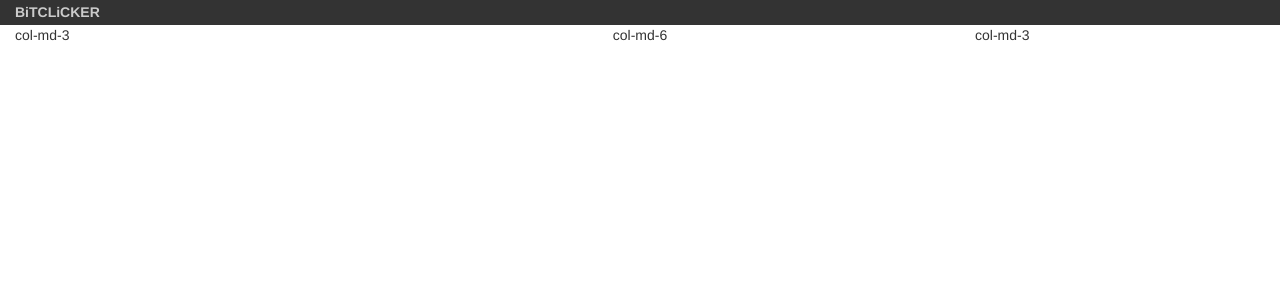
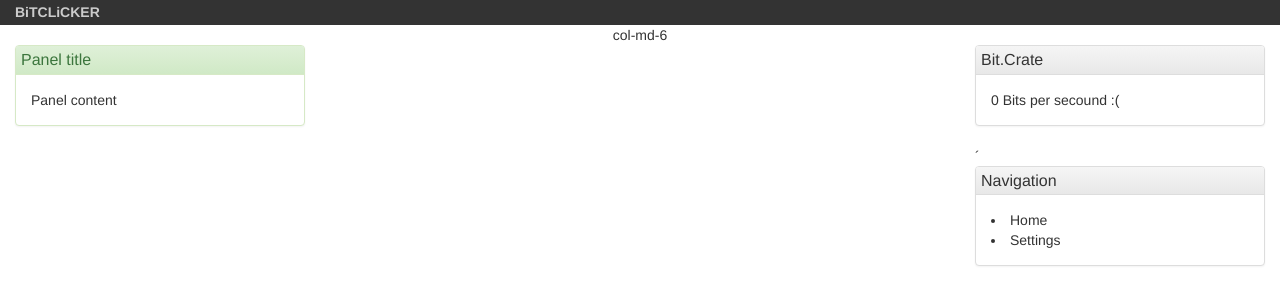
Before and after one commit to deB4SH/BitClicker, a PHP site: page / in a window 1280 px wide. Shown: the top 305 px of the page. Run offline with PHP 8.4, Linux system fonts and the light colour scheme; some libraries are stand-ins or nearby versions.

Commit message:
NEW: Boxes and bootstrap design elements

```diff
--- a/assets/css/core.css
+++ b/assets/css/core.css
@@ -18,3 +18,11 @@
 .center{
     text-align: center;
 }
+
+.col-md-3-box{
+    margin-top:20px;
+}
+
+.col-md-3-box-heading{
+    padding: 5px !important;
+}
--- a/index.php
+++ b/index.php
@@ -16,7 +16,7 @@
     </head>
     <body>
 
-        <div class="container" role="navigation">
+        <div class="container" role="headline">
             <div class="row">
                 <div class="col-md-12 navigation-line">
                     BiTCLiCKER
@@ -26,9 +26,53 @@
 
         <div class="container theme-showcase" role="main">
             <div class="row">
-                <div class="col-md-3">col-md-3</div>
+                <div class="col-md-3">
+
+                    <div class="col-md-3-box">
+
+                        <div class="panel panel-success">
+                            <div class="panel-heading col-md-3-box-heading">
+                                <h3 class="panel-title">
+                                    Panel title
+                                </h3>
+                            </div>
+                            <div class="panel-body">
+                              Panel content
+                            </div>
+                        </div>
+
+                    </div>
+
+
+                </div>
                 <div class="col-md-6 center">col-md-6</div>
-                <div class="col-md-3">col-md-3</div>
+                <div class="col-md-3">
+
+                    <div class="col-md-3-box">
+                        <div class="panel panel-default">
+                            <div class="panel-heading col-md-3-box-heading">
+                              <h3 class="panel-title">Bit.Crate</h3>
+                            </div>
+                            <div class="panel-body">
+
+                              0 Bits per secound :(
+                            </div>
+                        </div>
+                    </div>
+
+                    <div class="col-md-3-box">´
+                        <div class="panel panel-default">
+                            <div class="panel-heading col-md-3-box-heading">
+                              <h3 class="panel-title">Navigation</h3>
+                            </div>
+                            <div class="panel-body">
+                                <li>Home</li>
+                                <li>Settings</li>
+                            </div>
+                        </div>
+                    </div>
+
+                </div>
             </div>
         </div>
 
```
